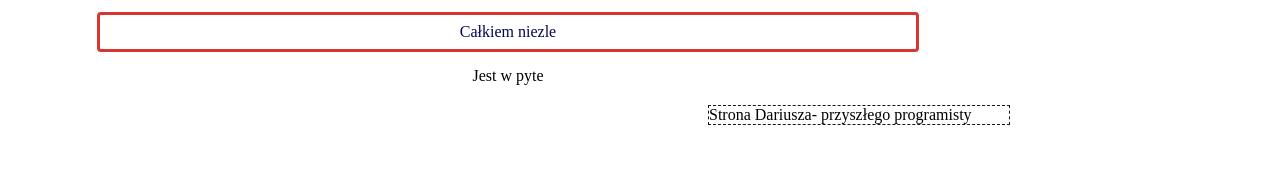
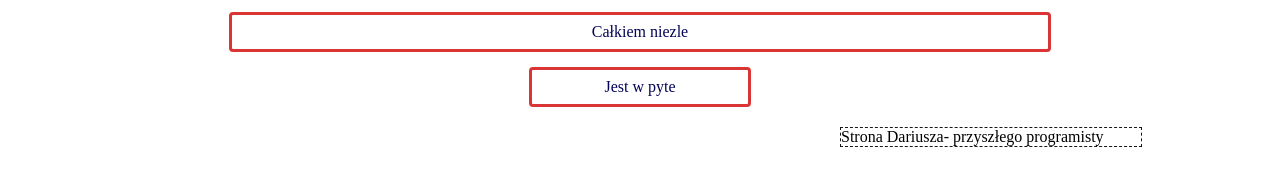
Before and after one commit to tantyk/homepage, a plain HTML site: page elements.html in a window 1280 px wide. Shown: the part 527-712 px from the top of the page. Drawn offline with Linux system fonts and the light colour scheme.

Commit message:
few uodates to homework

```diff
--- a/elements.html
+++ b/elements.html
@@ -23,7 +23,7 @@
         <h2 class="progress__title">Jak idzie?</h2>
         <img src="kitty.gif" alt="kitku" class="img-centered" />
         <p class="progress__description">Całkiem niezle</p>
-        <p class="progress__description--js">""</p>
+        <p class="progress__description progress__description--js">""</p>
       </section>
       <footer class="footer">Strona Dariusza- przyszłego programisty</footer>
       <script src="main.js"></script>
--- a/style.css
+++ b/style.css
@@ -1,5 +1,6 @@
 .wrapper {
-  width: 1000px;
+  max-width: 1000px;
+  margin: 0 auto;
 }
 .img-centered {
   display: block;
@@ -10,9 +11,8 @@
 .introduction__description {
   color: rgb(4, 4, 88);
   padding: 8px;
-  width: 800px;
+  max-width: 800px;
   margin: 0 auto;
-  overflow: auto;
   border: 3px rgb(218, 53, 53) solid;
   border-radius: 4px;
   text-align: center;
@@ -71,9 +71,8 @@
 .progress__description {
   color: rgb(4, 4, 88);
   padding: 8px;
-  width: 800px;
+  max-width: 800px;
   margin: 15px auto;
-  overflow: auto;
   border: 3px rgb(218, 53, 53) solid;
   border-radius: 4px;
   text-align: center;
```
